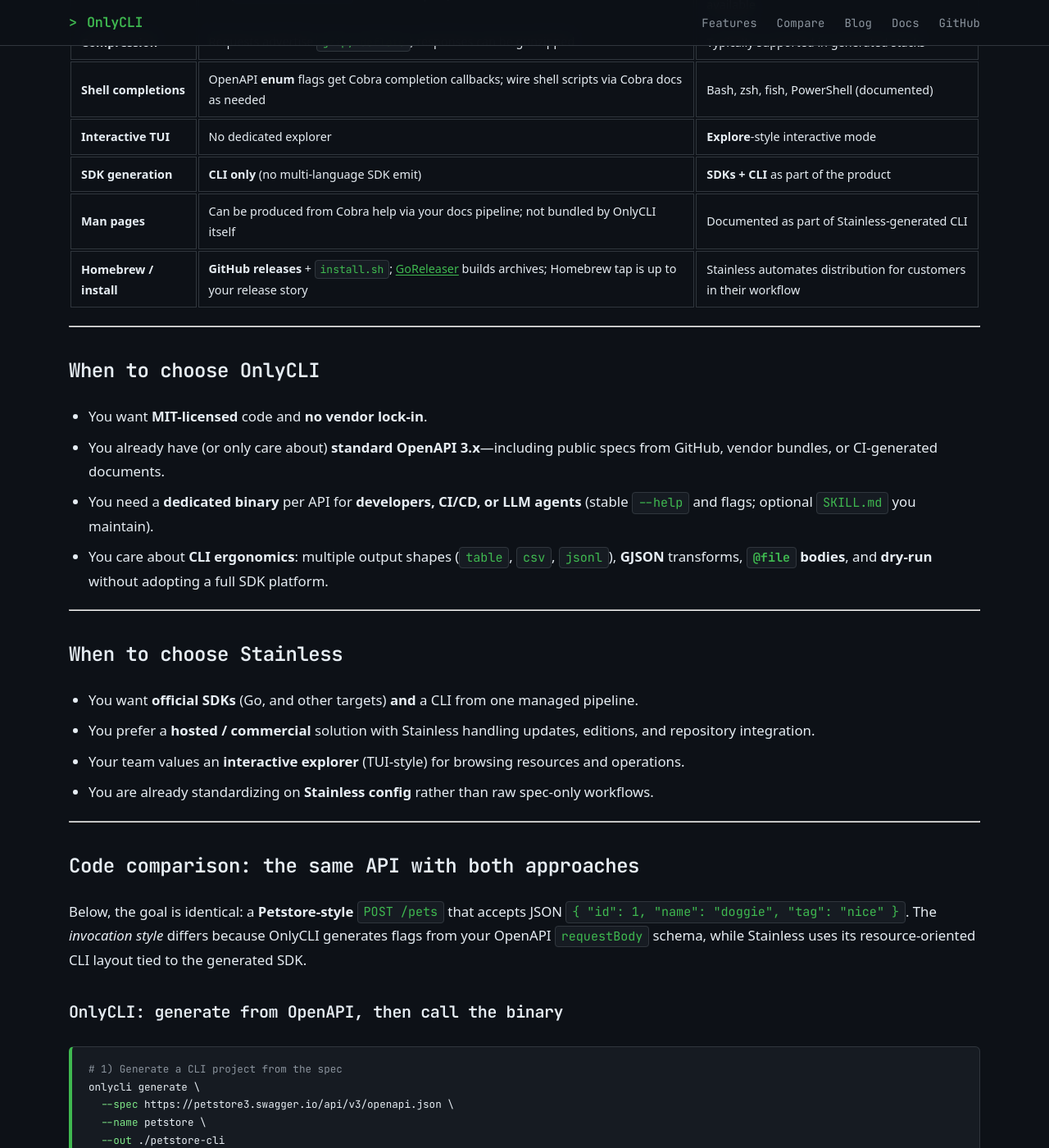
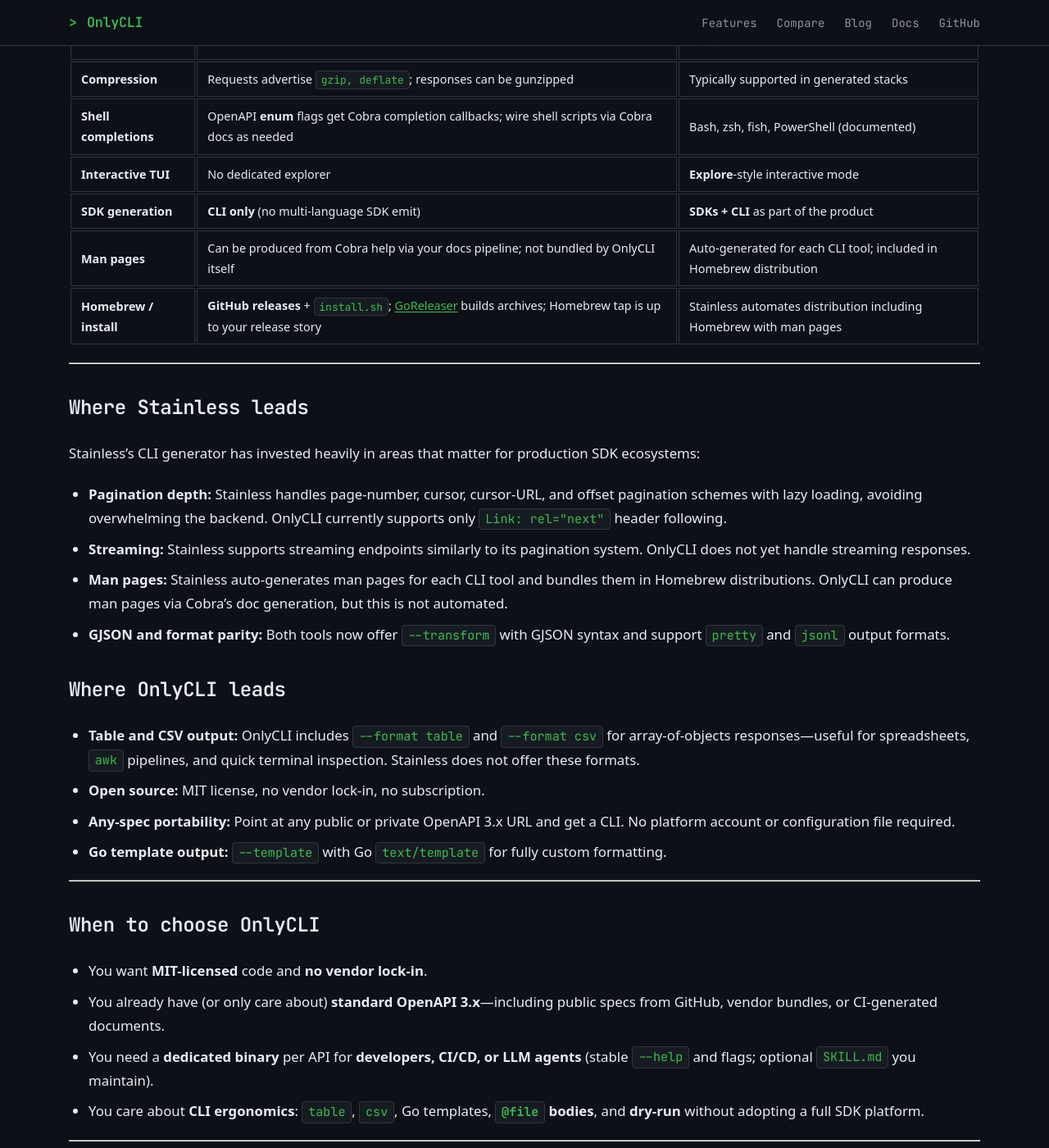
Before and after one commit to OnlyCLI/OnlyCLI, a Jekyll site: the page built from docs/compare/vs-stainless.md, in a window 1280 px wide and 1400 px high, scrolled down 1886 px. Shown: the whole window at 82% size. Built offline with Jekyll 4.4.1, drawn with Linux system fonts in a browser that asks for light colours; some of the changed text lies outside the part shown.

Commit message:
fix: update Stainless comparison with accurate feature claims
A Stainless engineer pointed out several inaccuracies in our comparison:
- Stainless supports --format pretty and jsonl (not just json/yaml/raw)
- Stainless has --transform with GJSON syntax (not "no first-class parallel")
- Stainless pagination supports multiple schemes (cursor, offset, page-number)
  with lazy loading, not just generic "automatic pagination"
- Stainless supports streaming endpoints
- Stainless auto-generates man pages and bundles them in Homebrew

Added "Where Stainless leads" and "Where OnlyCLI leads" sections for balanced
comparison. Updated summary table and recommendation sections accordingly.

Made-with: Cursor

````diff
--- a/docs/compare/vs-stainless.md
+++ b/docs/compare/vs-stainless.md
@@ -10,7 +10,7 @@ permalink: /compare/vs-stainless/
 Both **OnlyCLI** and **Stainless** can turn API descriptions into command-line tools. They solve related problems with different philosophies:
 
 - **OnlyCLI** is an open-source, standalone generator. You point it at any OpenAPI 3.x document; it emits a native Go/Cobra project you own, build, and ship—no hosted platform required.
-- **Stainless** is a commercial platform oriented around **SDK ecosystems**. Its CLI is typically produced alongside language SDKs (for example Go) from Stainless-managed configuration and workflows, not as a fully isolated “spec in, binary out” loop.
+- **Stainless** is a commercial platform oriented around **SDK ecosystems**. Its CLI is typically produced alongside language SDKs (for example Go) from Stainless-managed configuration and workflows, not as a fully isolated "spec in, binary out" loop.
 
 This page compares capabilities so you can decide when each approach makes sense.
 
@@ -24,7 +24,7 @@ OnlyCLI reads YAML or JSON OpenAPI 3.x from a path or URL, generates a CLI proje
 
 ### Stainless: platform-first, SDK-centric
 
-Stainless targets teams that want maintained SDKs plus a CLI in one pipeline. Configuration and generation are tied to Stainless’s model (including repository and edition settings). The CLI is described as wrapping generated SDK behavior and ships with platform features such as an interactive explorer.
+Stainless targets teams that want maintained SDKs plus a CLI in one pipeline. Configuration and generation are tied to Stainless's model (including repository and edition settings). The CLI wraps generated SDK behavior and ships with platform features such as an interactive explorer, auto-generated man pages, and Homebrew distribution.
 
 ---
 
@@ -34,10 +34,11 @@ Stainless targets teams that want maintained SDKs plus a CLI in one pipeline. Co
 |--------|---------|----------------|
 | **License** | MIT (open source) | Commercial platform / subscription |
 | **Dependencies** | Standalone generator; generated CLI is plain Go + modules | CLI generation is tied to the **Go SDK** target and Stainless config |
-| **Input** | Any **OpenAPI 3.x** (file or URL) | **Stainless configuration** + workflow (not “drop any spec” in isolation) |
-| **Output formats** | `json`, `pretty`, `yaml`, `table`, `csv`, `jsonl`, `raw` | Typically `json`, `yaml`, `raw`, plus **interactive explore** |
-| **GJSON transform** | Yes (`--transform`, [tidwall/gjson](https://github.com/tidwall/gjson) paths) | Not a first-class parallel to OnlyCLI’s pipe-friendly GJSON |
-| **Auto-pagination** | Yes for **GET** with `Link: ...; rel="next"` (merged JSON arrays when pages are arrays) | Yes (documented as automatic pagination) |
+| **Input** | Any **OpenAPI 3.x** (file or URL) | **Stainless configuration** + workflow (not "drop any spec" in isolation) |
+| **Output formats** | `json`, `pretty`, `yaml`, `table`, `csv`, `jsonl`, `raw` | `json`, `pretty`, `yaml`, `jsonl`, `raw`, plus **interactive explore** |
+| **GJSON transform** | Yes (`--transform`, [tidwall/gjson](https://github.com/tidwall/gjson) paths) | Yes (`--transform`, GJSON syntax) |
+| **Auto-pagination** | `Link: rel="next"` header following (`--page-limit`) | Multiple schemes (page number, cursor, cursor URL, offset) with **lazy loading** |
+| **Streaming** | Not yet supported | Yes — streaming endpoints handled similarly to auto-pagination |
 | **OAuth2** | When the spec defines OAuth2: `auth login` with device flow or client credentials (`--client-id`, optional `--client-secret`) | Supported via platform/SDK auth patterns |
 | **`@file` body input** | Yes: `--data @path.json`, `--data @-` for stdin | SDK/CLI patterns vary; not the same flag surface as OnlyCLI |
 | **Nested request args** | Yes: body fields map to dotted JSON paths (e.g. `metadata.labels`) | Nested flags / resource-oriented args (e.g. `--name.full-name`) |
@@ -49,8 +50,26 @@ Stainless targets teams that want maintained SDKs plus a CLI in one pipeline. Co
 | **Shell completions** | OpenAPI **enum** flags get Cobra completion callbacks; wire shell scripts via Cobra docs as needed | Bash, zsh, fish, PowerShell (documented) |
 | **Interactive TUI** | No dedicated explorer | **Explore**-style interactive mode |
 | **SDK generation** | **CLI only** (no multi-language SDK emit) | **SDKs + CLI** as part of the product |
-| **Man pages** | Can be produced from Cobra help via your docs pipeline; not bundled by OnlyCLI itself | Documented as part of Stainless-generated CLI |
-| **Homebrew / install** | **GitHub releases** + `install.sh`; [GoReleaser](https://goreleaser.com/) builds archives; Homebrew tap is up to your release story | Stainless automates distribution for customers in their workflow |
+| **Man pages** | Can be produced from Cobra help via your docs pipeline; not bundled by OnlyCLI itself | Auto-generated for each CLI tool; included in Homebrew distribution |
+| **Homebrew / install** | **GitHub releases** + `install.sh`; [GoReleaser](https://goreleaser.com/) builds archives; Homebrew tap is up to your release story | Stainless automates distribution including Homebrew with man pages |
+
+---
+
+## Where Stainless leads
+
+Stainless's CLI generator has invested heavily in areas that matter for production SDK ecosystems:
+
+- **Pagination depth:** Stainless handles page-number, cursor, cursor-URL, and offset pagination schemes with lazy loading, avoiding overwhelming the backend. OnlyCLI currently supports only `Link: rel="next"` header following.
+- **Streaming:** Stainless supports streaming endpoints similarly to its pagination system. OnlyCLI does not yet handle streaming responses.
+- **Man pages:** Stainless auto-generates man pages for each CLI tool and bundles them in Homebrew distributions. OnlyCLI can produce man pages via Cobra's doc generation, but this is not automated.
+- **GJSON and format parity:** Both tools now offer `--transform` with GJSON syntax and support `pretty` and `jsonl` output formats.
+
+## Where OnlyCLI leads
+
+- **Table and CSV output:** OnlyCLI includes `--format table` and `--format csv` for array-of-objects responses—useful for spreadsheets, `awk` pipelines, and quick terminal inspection. Stainless does not offer these formats.
+- **Open source:** MIT license, no vendor lock-in, no subscription.
+- **Any-spec portability:** Point at any public or private OpenAPI 3.x URL and get a CLI. No platform account or configuration file required.
+- **Go template output:** `--template` with Go `text/template` for fully custom formatting.
 
 ---
 
@@ -59,7 +78,7 @@ Stainless targets teams that want maintained SDKs plus a CLI in one pipeline. Co
 - You want **MIT-licensed** code and **no vendor lock-in**.
 - You already have (or only care about) **standard OpenAPI 3.x**—including public specs from GitHub, vendor bundles, or CI-generated documents.
 - You need a **dedicated binary** per API for **developers, CI/CD, or LLM agents** (stable `--help` and flags; optional `SKILL.md` you maintain).
-- You care about **CLI ergonomics**: multiple output shapes (`table`, `csv`, `jsonl`), **GJSON** transforms, **`@file` bodies**, and **dry-run** without adopting a full SDK platform.
+- You care about **CLI ergonomics**: `table`, `csv`, Go templates, **`@file` bodies**, and **dry-run** without adopting a full SDK platform.
 
 ---
 
@@ -67,7 +86,8 @@ Stainless targets teams that want maintained SDKs plus a CLI in one pipeline. Co
 
 - You want **official SDKs** (Go, and other targets) **and** a CLI from one managed pipeline.
 - You prefer a **hosted / commercial** solution with Stainless handling updates, editions, and repository integration.
-- Your team values an **interactive explorer** (TUI-style) for browsing resources and operations.
+- You need **advanced pagination** across multiple schemes (cursor, offset, page number) with lazy loading, or **streaming** endpoint support.
+- Your team values an **interactive explorer** (TUI-style) for browsing resources and operations, plus **auto-generated man pages** and **Homebrew** distribution.
 - You are already standardizing on **Stainless config** rather than raw spec-only workflows.
 
 ---
@@ -100,7 +120,7 @@ echo '{"id":1,"name":"doggie","tag":"nice"}' > body.json
 
 ### Stainless: configure targets, generate via Stainless, then use the shipped CLI
 
-Stainless does not mirror “single `onlycli generate --spec URL`” one-to-one; you add a **`cli` target** (and typically a **`go` SDK target**) in your Stainless configuration, run Stainless generation in your normal pipeline, then install the produced binary. Conceptually:
+Stainless does not mirror "single `onlycli generate --spec URL`" one-to-one; you add a **`cli` target** (and typically a **`go` SDK target**) in your Stainless configuration, run Stainless generation in your normal pipeline, then install the produced binary. Conceptually:
 
 ```yaml
 # stainless.yaml (illustrative — real keys depend on your Stainless edition / docs)
@@ -123,7 +143,7 @@ After generation and build (per [Stainless CLI documentation](https://www.stainl
 petstore pets create --name.full-name doggie
 ```
 
-**Takeaway:** OnlyCLI optimizes for **direct OpenAPI → your repo → `go build`**. Stainless optimizes for **Stainless-managed SDK + CLI** with explorer, man pages, and platform integration.
+**Takeaway:** OnlyCLI optimizes for **direct OpenAPI -> your repo -> `go build`**. Stainless optimizes for **Stainless-managed SDK + CLI** with explorer, man pages, streaming, advanced pagination, and platform integration.
 
 ---
 
@@ -138,7 +158,7 @@ petstore pets create --name.full-name doggie
 
 | If you need… | Lean toward |
 |--------------|-------------|
-| Open source, any OpenAPI 3.x, minimal moving parts | **OnlyCLI** |
-| Multi-language SDKs + managed generation + interactive explorer | **Stainless** |
+| Open source, any OpenAPI 3.x, table/csv output, Go templates | **OnlyCLI** |
+| Multi-language SDKs + advanced pagination + streaming + man pages | **Stainless** |
 
 Both can produce professional CLIs; the decision is whether your center of gravity is **a standalone spec-driven binary you own** (OnlyCLI) or **a commercial SDK + CLI platform** (Stainless).
````
